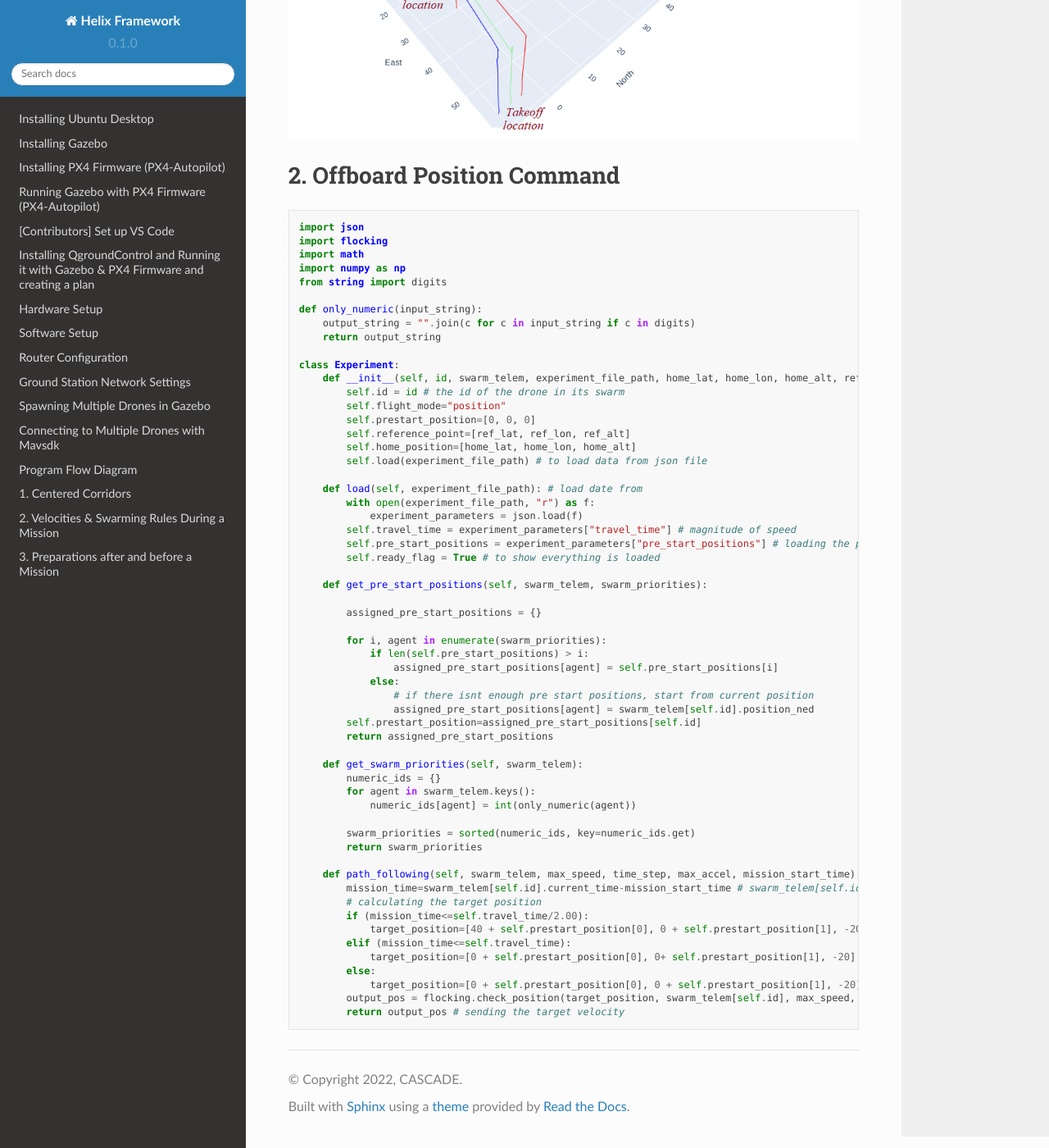
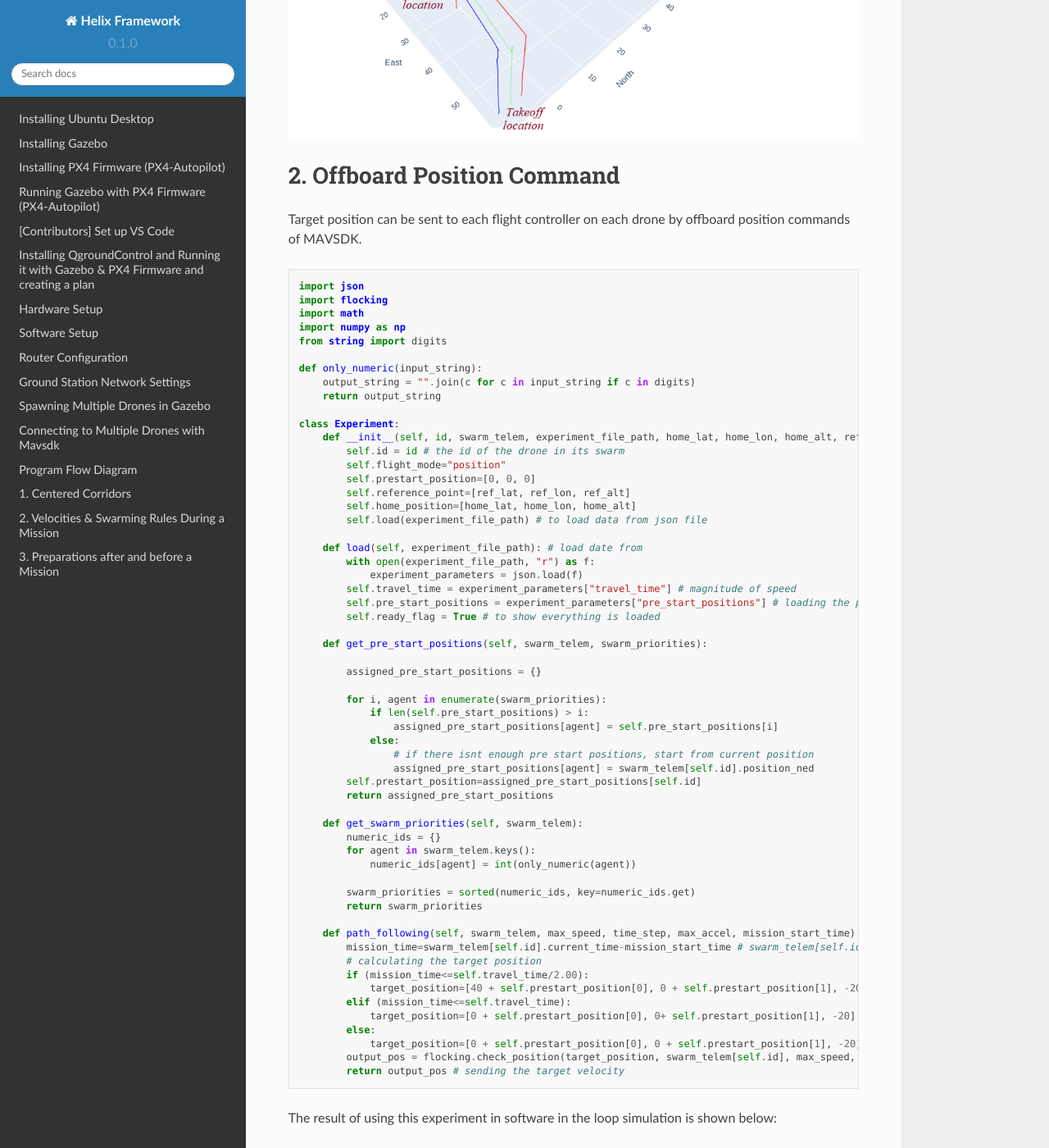
Before and after one commit to CUEDOS/helix_docs, a Sphinx documentation site: the page built from docs/source/simple_examples.rst, in a window 1280 px wide and 1400 px high, scrolled down 1595 px. Shown: the whole window at 82% size. Built offline with Sphinx 7.4.7 and the Read the Docs theme 2.0.0, drawn with Linux system fonts in a browser that asks for light colours.

Commit message:
Update simple_examples.rst

```diff
--- a/docs/source/simple_examples.rst
+++ b/docs/source/simple_examples.rst
@@ -75,6 +75,7 @@
 
 2. Offboard Position Command
 =====================
+Target position can be sent to each flight controller on each drone by offboard position commands of MAVSDK.
 ::
 
     import json
@@ -135,3 +136,9 @@
                 target_position=[0 + self.prestart_position[0], 0 + self.prestart_position[1], -20]
             output_pos = flocking.check_position(target_position, swarm_telem[self.id], max_speed, 0, time_step, self.reference_point, self.home_position) # getting the target velocity in its right format
             return output_pos # sending the target velocity
+
+The result of using this experiment in software in the loop simulation is shown below:
+
+.. raw:: html
+
+   <p align="center"><img src="https://github.com/CUEDOS/helix_docs/blob/main/img/examp_velocity.png"></p>
```
